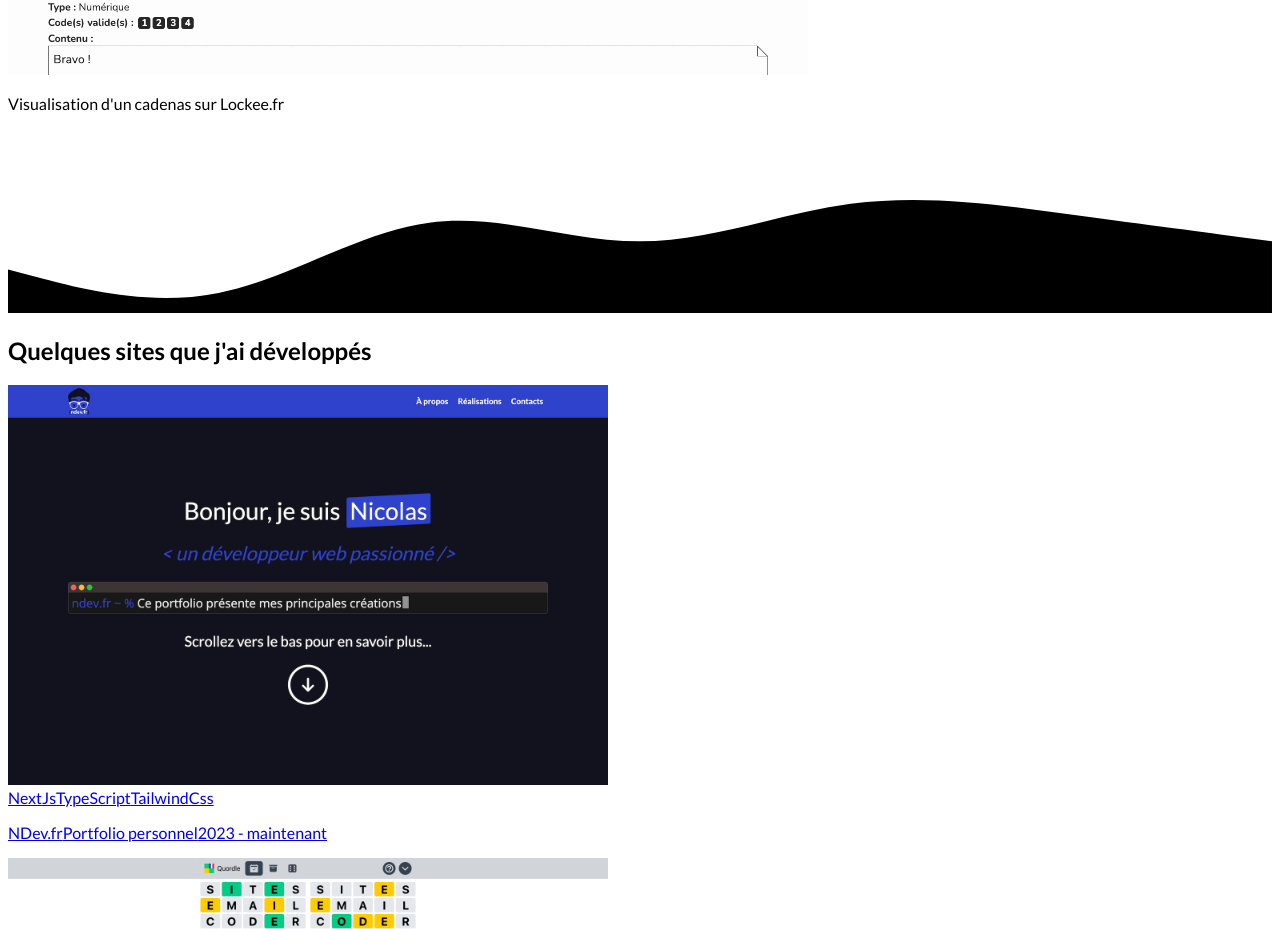
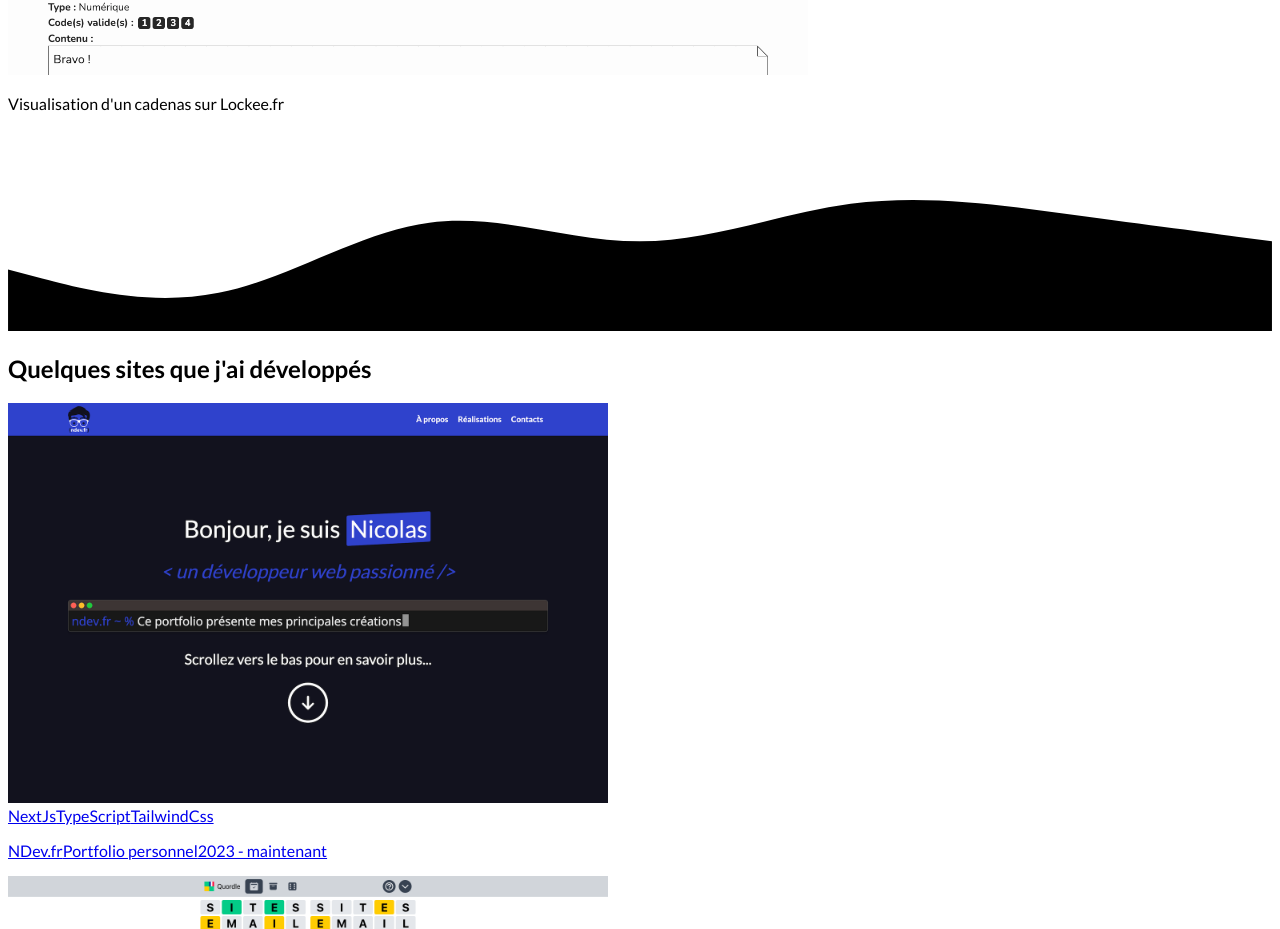
Before and after one commit to ndevfr/portfolio, a Next.js app: page / in a window 1280 px wide. Shown: the part 3480-4409 px from the top of the page. Built offline with nearby package versions, Linux system fonts and the light colour scheme.

Commit message:
Replace text-color by fill-color for waves

```diff
--- a/src/components/Lockee.tsx
+++ b/src/components/Lockee.tsx
@@ -15,7 +15,7 @@ export const Lockee = () => {
         "desktop:text-5xl"
       )}
     >
-      <WaveTop1 className="text-black" />
+      <WaveTop1 className="fill-welcome1" />
       <div
         className={clsx(
           "container mx-auto flex flex-col items-center justify-center py-4",
@@ -80,7 +80,7 @@ export const Lockee = () => {
           </div>
         </div>
       </div>
-      <WaveBottom1 className="text-projects1" />
+      <WaveBottom1 className="fill-projects1" />
     </section>
   );
 };
--- a/src/components/Projects.tsx
+++ b/src/components/Projects.tsx
@@ -189,7 +189,7 @@ export const Projects = (props: StaticProps) => {
           )}
         </div>
       </div>
-      <WaveBottom2 className="text-contacts1" />
+      <WaveBottom2 className="fill-contacts1" />
     </section>
   );
 };
--- a/src/components/atoms/Waves.tsx
+++ b/src/components/atoms/Waves.tsx
@@ -6,11 +6,11 @@ type WaveProps = {
 
 export const WaveTop1 = ({ className }: WaveProps) => {
   return (
-    <div className={clsx("block w-full", className)}>
+    <div className={clsx("block w-full -mt-[1px]", className)}>
       <svg xmlns="http://www.w3.org/2000/svg" viewBox="0 0 1440 170">
         <path
           fill="currentColor"
-          fill-opacity="1"
+          fillOpacity="1"
           d="M0,128L48,138.7C96,149,192,171,288,149.3C384,128,480,64,576,48C672,32,768,64,864,74.7C960,85,1056,75,1152,80C1248,85,1344,107,1392,117.3L1440,128L1440,0L1392,0C1344,0,1248,0,1152,0C1056,0,960,0,864,0C768,0,672,0,576,0C480,0,384,0,288,0C192,0,96,0,48,0L0,0Z"
         ></path>
       </svg>
@@ -21,10 +21,10 @@ export const WaveTop1 = ({ className }: WaveProps) => {
 export const WaveBottom1 = ({ className }: WaveProps) => {
   return (
     <div className={clsx("block w-full", className)}>
-      <svg xmlns="http://www.w3.org/2000/svg" viewBox="0 0 1440 210">
+      <svg xmlns="http://www.w3.org/2000/svg" viewBox="0 0 1440 230">
         <path
           fill="currentColor"
-          fill-opacity="1"
+          fillOpacity="1"
           d="M0,160L40,170.7C80,181,160,203,240,186.7C320,171,400,117,480,106.7C560,96,640,128,720,128C800,128,880,96,960,85.3C1040,75,1120,85,1200,96C1280,107,1360,117,1400,122.7L1440,128L1440,320L1400,320C1360,320,1280,320,1200,320C1120,320,1040,320,960,320C880,320,800,320,720,320C640,320,560,320,480,320C400,320,320,320,240,320C160,320,80,320,40,320L0,320Z"
         ></path>
       </svg>
@@ -38,7 +38,7 @@ export const WaveBottom2 = ({ className }: WaveProps) => {
       <svg xmlns="http://www.w3.org/2000/svg" viewBox="0 0 1440 170">
         <path
           fill="currentColor"
-          fill-opacity="1"
+          fillOpacity="1"
           d="M0,32L30,48C60,64,120,96,180,96C240,96,300,64,360,64C420,64,480,96,540,117.3C600,139,660,149,720,144C780,139,840,117,900,96C960,75,1020,53,1080,48C1140,43,1200,53,1260,53.3C1320,53,1380,43,1410,37.3L1440,32L1440,320L1410,320C1380,320,1320,320,1260,320C1200,320,1140,320,1080,320C1020,320,960,320,900,320C840,320,780,320,720,320C660,320,600,320,540,320C480,320,420,320,360,320C300,320,240,320,180,320C120,320,60,320,30,320L0,320Z"
         ></path>
       </svg>
```
